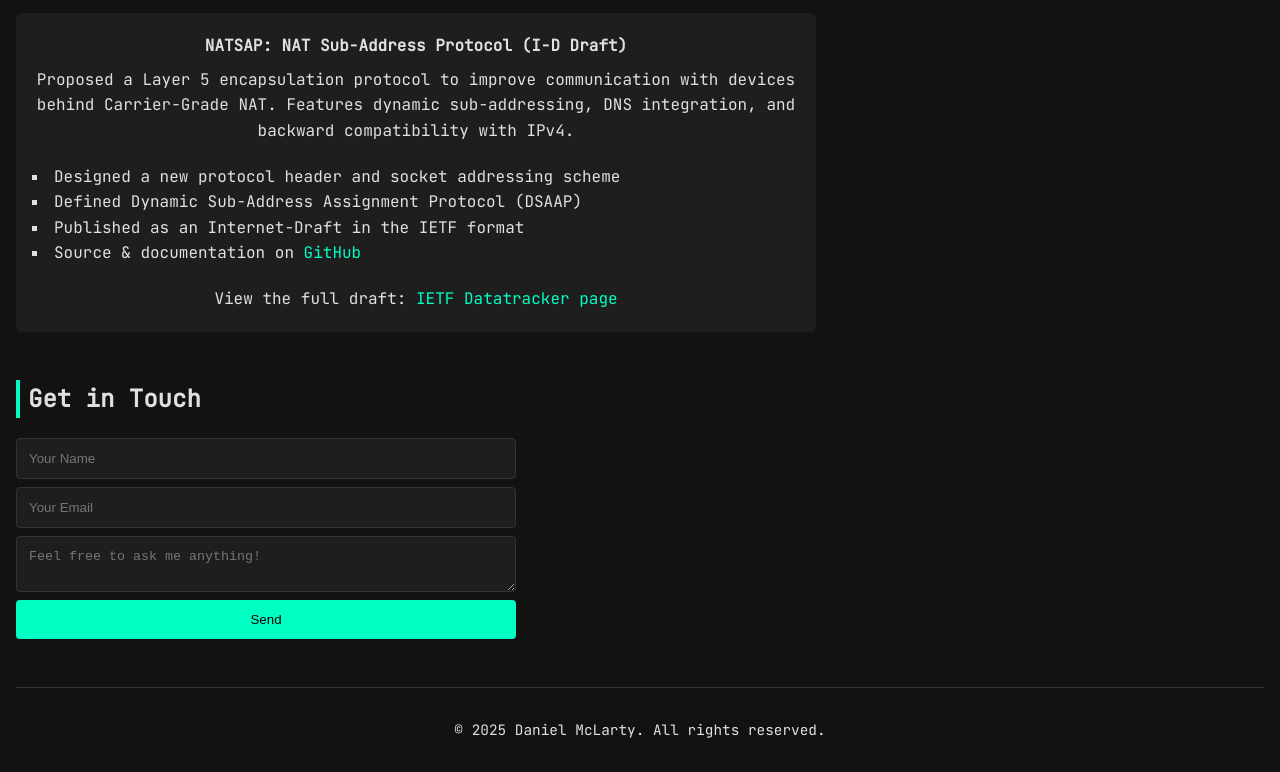
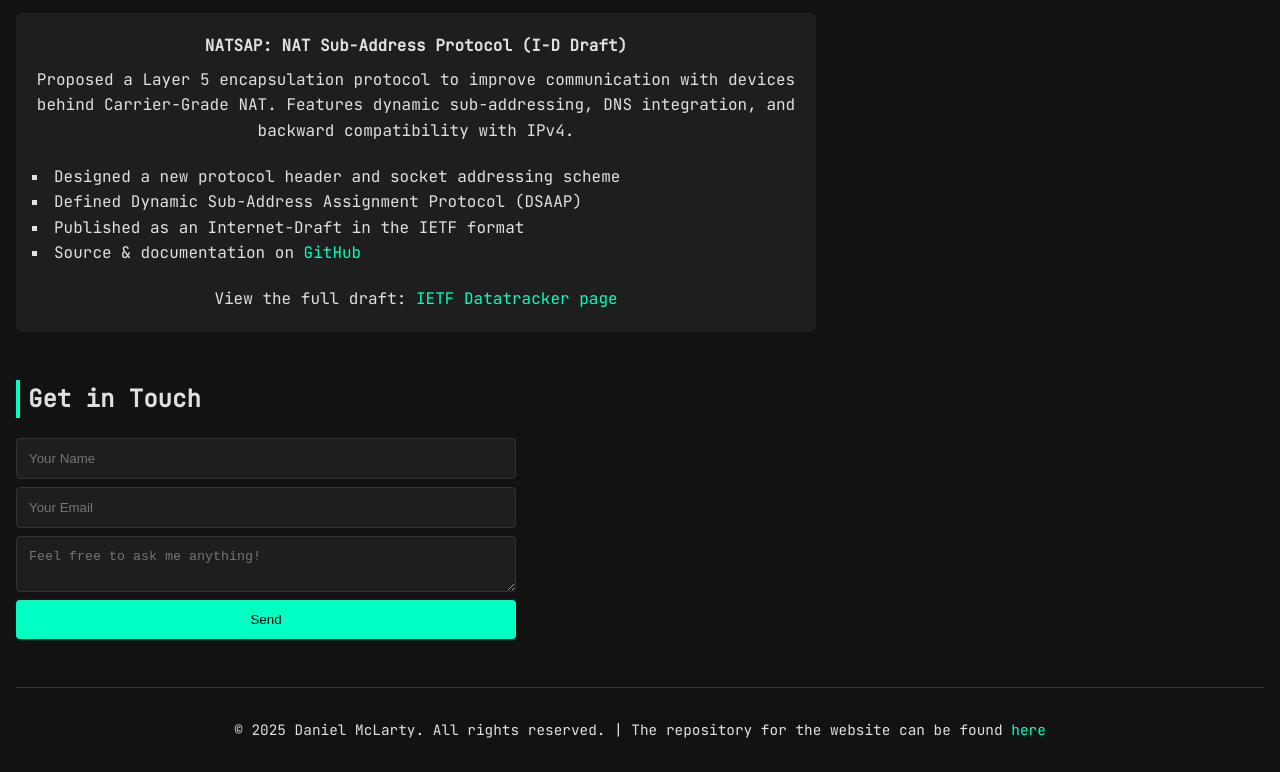
Before and after one commit to Daniel-McLarty/Portfolio-Website, a plain HTML site: page index.html in a window 1280 px wide. Shown: the part 2609-3381 px from the top of the page. Drawn offline with Linux system fonts and the light colour scheme.

Commit message:
Added link tp GitHub Repo

```diff
--- a/index.html
+++ b/index.html
@@ -161,7 +161,7 @@
     </section>
 
     <footer>
-      <p>© 2025 Daniel McLarty. All rights reserved.</p>
+      <p>© 2025 Daniel McLarty. All rights reserved. | The repository for the website can be found <a href="https://github.com/Daniel-McLarty/Portfolio-Website">here</a></p>
     </footer>
 
     <script src="script.js"></script>
```
